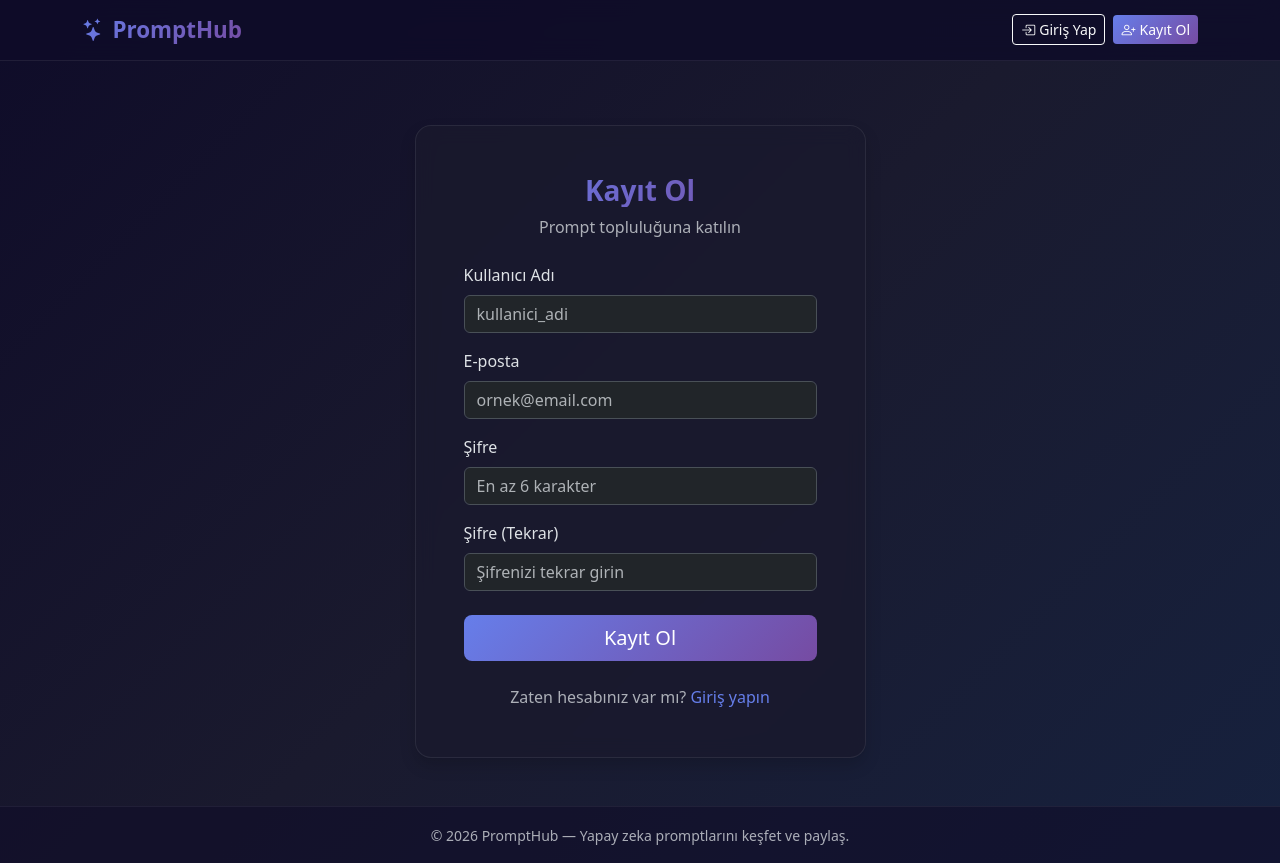
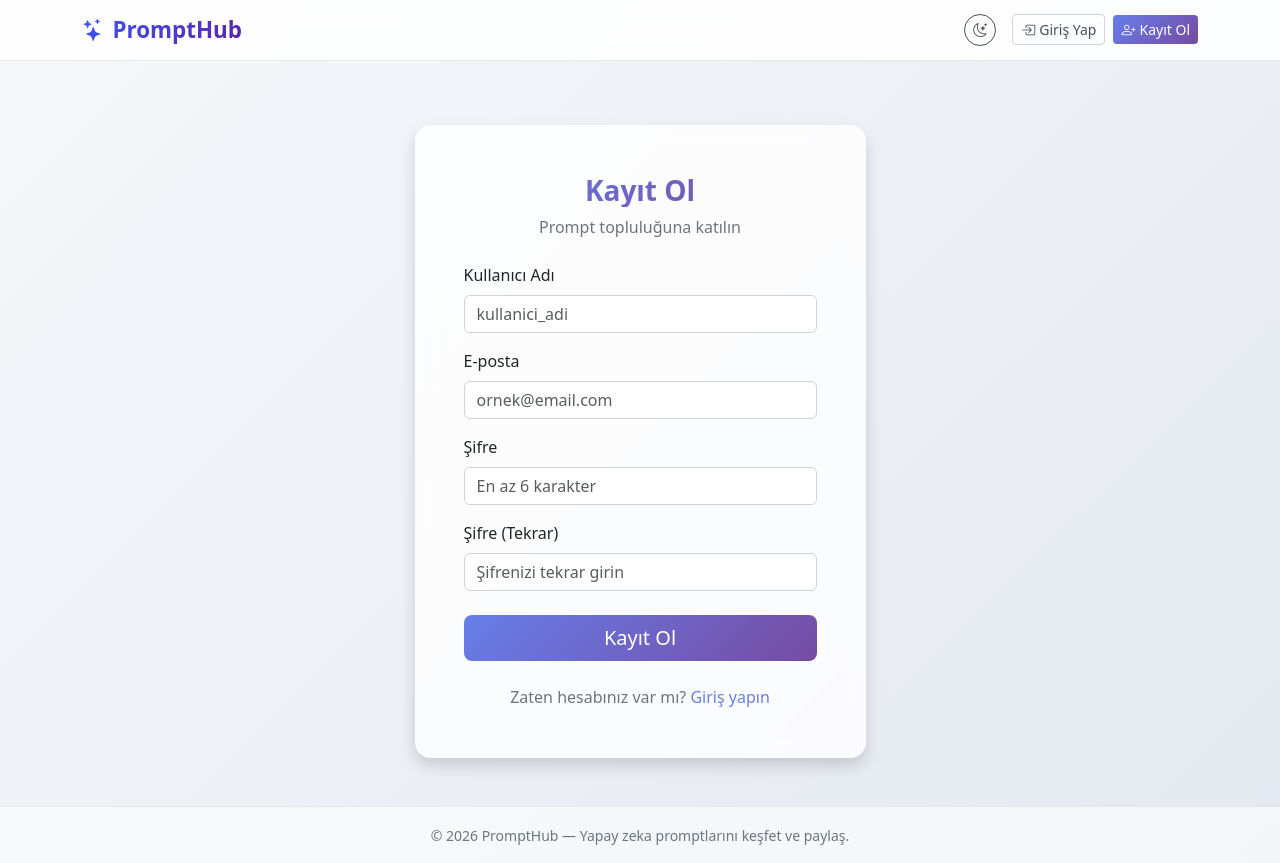
Before and after one commit to alitahakose387-maker/Final-Proje, a Flask app: page /auth/register in a window 1280 px wide. Run offline with Flask 3, Linux system fonts and the light colour scheme.

Commit message:
Açık ve Koyu Tema Eklendi

```diff
--- a/app/templates/base.html
+++ b/app/templates/base.html
@@ -1,10 +1,20 @@
 <!DOCTYPE html>
-<html lang="tr" data-bs-theme="dark">
+<html lang="tr">
 <head>
     <meta charset="UTF-8">
     <meta name="viewport" content="width=device-width, initial-scale=1.0">
     <meta name="description" content="PromptHub — Yapay zeka promptlarını keşfet, paylaş ve yorumla.">
     <title>{% block title %}PromptHub{% endblock %}</title>
+
+    <!-- Theme pre-loader script to prevent flashes -->
+    <script>
+        (function() {
+            const savedTheme = localStorage.getItem('theme');
+            const theme = savedTheme ? savedTheme : 'light';
+            document.documentElement.setAttribute('data-bs-theme', theme);
+        })();
+    </script>
+
     <link href="https://cdn.jsdelivr.net/npm/bootstrap@5.3.3/dist/css/bootstrap.min.css" rel="stylesheet">
     <link href="https://cdn.jsdelivr.net/npm/bootstrap-icons@1.11.3/font/bootstrap-icons.min.css" rel="stylesheet">
     <style>
@@ -12,26 +22,60 @@
             min-height: 100vh;
             display: flex;
             flex-direction: column;
+            transition: background 0.3s ease, color 0.3s ease;
+        }
+        [data-bs-theme="dark"] body {
             background: linear-gradient(135deg, #0f0c29 0%, #1a1a2e 50%, #16213e 100%);
         }
+        [data-bs-theme="light"] body {
+            background: linear-gradient(135deg, #f5f7fa 0%, #e4e8f0 100%);
+            color: #212529;
+        }
         .navbar {
+            backdrop-filter: blur(12px);
+            transition: background-color 0.3s ease, border-color 0.3s ease;
+        }
+        [data-bs-theme="dark"] .navbar {
             background: rgba(15, 12, 41, 0.85) !important;
-            backdrop-filter: blur(12px);
             border-bottom: 1px solid rgba(255, 255, 255, 0.08);
+        }
+        [data-bs-theme="light"] .navbar {
+            background: rgba(255, 255, 255, 0.85) !important;
+            border-bottom: 1px solid rgba(0, 0, 0, 0.08);
+        }
+        [data-bs-theme="light"] .navbar-brand {
+            background: linear-gradient(135deg, #3a5afc, #5c20aa);
+            -webkit-background-clip: text;
+            -webkit-text-fill-color: transparent;
+        }
+        [data-bs-theme="dark"] .navbar-brand {
+            background: linear-gradient(135deg, #667eea, #764ba2);
+            -webkit-background-clip: text;
+            -webkit-text-fill-color: transparent;
         }
         .navbar-brand {
             font-weight: 700;
             font-size: 1.4rem;
-            background: linear-gradient(135deg, #667eea, #764ba2);
-            -webkit-background-clip: text;
-            -webkit-text-fill-color: transparent;
+        }
+        [data-bs-theme="light"] .nav-link {
+            color: #495057 !important;
+        }
+        [data-bs-theme="light"] .nav-link:hover {
+            color: #212529 !important;
         }
         .content-wrapper {
             flex: 1;
         }
         .footer {
+            transition: background-color 0.3s ease, border-color 0.3s ease;
+        }
+        [data-bs-theme="dark"] .footer {
             background: rgba(15, 12, 41, 0.6);
             border-top: 1px solid rgba(255, 255, 255, 0.06);
+        }
+        [data-bs-theme="light"] .footer {
+            background: rgba(255, 255, 255, 0.6);
+            border-top: 1px solid rgba(0, 0, 0, 0.06);
         }
         .btn-primary {
             background: linear-gradient(135deg, #667eea, #764ba2);
@@ -46,6 +90,62 @@
             background: rgba(255, 255, 255, 0.1);
             border-color: rgba(255, 255, 255, 0.3);
         }
+        [data-bs-theme="light"] .btn-outline-light {
+            border-color: #ced4da !important;
+            color: #495057 !important;
+        }
+        [data-bs-theme="light"] .btn-outline-light:hover {
+            background-color: rgba(0, 0, 0, 0.05) !important;
+            color: #212529 !important;
+        }
+        /* Custom tweaks for card contents in Light Mode */
+        [data-bs-theme="light"] .card {
+            background: rgba(255, 255, 255, 0.8) !important;
+            border: 1px solid rgba(0, 0, 0, 0.08) !important;
+            box-shadow: 0 4px 20px rgba(0, 0, 0, 0.05);
+        }
+        [data-bs-theme="light"] .card-title a {
+            color: #212529 !important;
+        }
+        [data-bs-theme="light"] .card-text {
+            color: #495057 !important;
+        }
+        [data-bs-theme="light"] .text-muted {
+            color: #6c757d !important;
+        }
+        [data-bs-theme="light"] .text-light {
+            color: #212529 !important;
+        }
+        [data-bs-theme="light"] pre {
+            color: #212529 !important;
+            background: rgba(0, 0, 0, 0.04) !important;
+            border: 1px solid rgba(0, 0, 0, 0.08) !important;
+        }
+        [data-bs-theme="light"] .form-control, [data-bs-theme="light"] .form-select {
+            background-color: #ffffff !important;
+            color: #212529 !important;
+            border-color: #ced4da !important;
+        }
+        [data-bs-theme="light"] .form-control:focus, [data-bs-theme="light"] .form-select:focus {
+            background-color: #ffffff !important;
+            color: #212529 !important;
+            border-color: #86b7fe !important;
+            box-shadow: 0 0 0 0.25rem rgba(13, 110, 253, 0.25) !important;
+        }
+        [data-bs-theme="light"] .navbar #themeToggleBtn {
+            border-color: #495057 !important;
+            color: #495057 !important;
+        }
+        [data-bs-theme="light"] .navbar #themeToggleBtn:hover {
+            background: rgba(0, 0, 0, 0.05) !important;
+        }
+        [data-bs-theme="dark"] .navbar #themeToggleBtn {
+            border-color: rgba(255, 255, 255, 0.5) !important;
+            color: rgba(255, 255, 255, 0.8) !important;
+        }
+        [data-bs-theme="dark"] .navbar #themeToggleBtn:hover {
+            background: rgba(255, 255, 255, 0.1) !important;
+        }
         .alert {
             border: none;
             border-radius: 10px;
@@ -55,7 +155,7 @@
 </head>
 <body>
     <!-- Navbar -->
-    <nav class="navbar navbar-expand-lg navbar-dark sticky-top">
+    <nav class="navbar navbar-expand-lg sticky-top">
         <div class="container">
             <a class="navbar-brand" href="{{ url_for('main.index') }}">
                 <i class="bi bi-stars me-2"></i>PromptHub
@@ -65,6 +165,12 @@
             </button>
             <div class="collapse navbar-collapse" id="navbarNav">
                 <ul class="navbar-nav ms-auto align-items-center gap-2">
+                    <!-- Tema Değiştirme Butonu -->
+                    <li class="nav-item me-2">
+                        <button id="themeToggleBtn" class="btn btn-sm d-flex align-items-center justify-content-center" style="width: 32px; height: 32px; border-radius: 50%; padding: 0; border: 1px solid currentColor;">
+                            <i id="themeToggleIcon" class="bi bi-sun"></i>
+                        </button>
+                    </li>
                     {% if current_user.is_authenticated %}
                         <li class="nav-item">
                             <span class="nav-link">
@@ -120,6 +226,30 @@
     </footer>
 
     <script src="https://cdn.jsdelivr.net/npm/bootstrap@5.3.3/dist/js/bootstrap.bundle.min.js"></script>
+    <script>
+        const themeToggleBtn = document.getElementById('themeToggleBtn');
+        const themeToggleIcon = document.getElementById('themeToggleIcon');
+
+        function updateToggleIcon(theme) {
+            if (theme === 'dark') {
+                themeToggleIcon.className = 'bi bi-sun';
+            } else {
+                themeToggleIcon.className = 'bi bi-moon-stars';
+            }
+        }
+
+        // Initialize icon on page load
+        const currentTheme = document.documentElement.getAttribute('data-bs-theme') || 'light';
+        updateToggleIcon(currentTheme);
+
+        themeToggleBtn.addEventListener('click', () => {
+            const theme = document.documentElement.getAttribute('data-bs-theme');
+            const newTheme = theme === 'dark' ? 'light' : 'dark';
+            document.documentElement.setAttribute('data-bs-theme', newTheme);
+            localStorage.setItem('theme', newTheme);
+            updateToggleIcon(newTheme);
+        });
+    </script>
     {% block extra_js %}{% endblock %}
 </body>
 </html>
```
